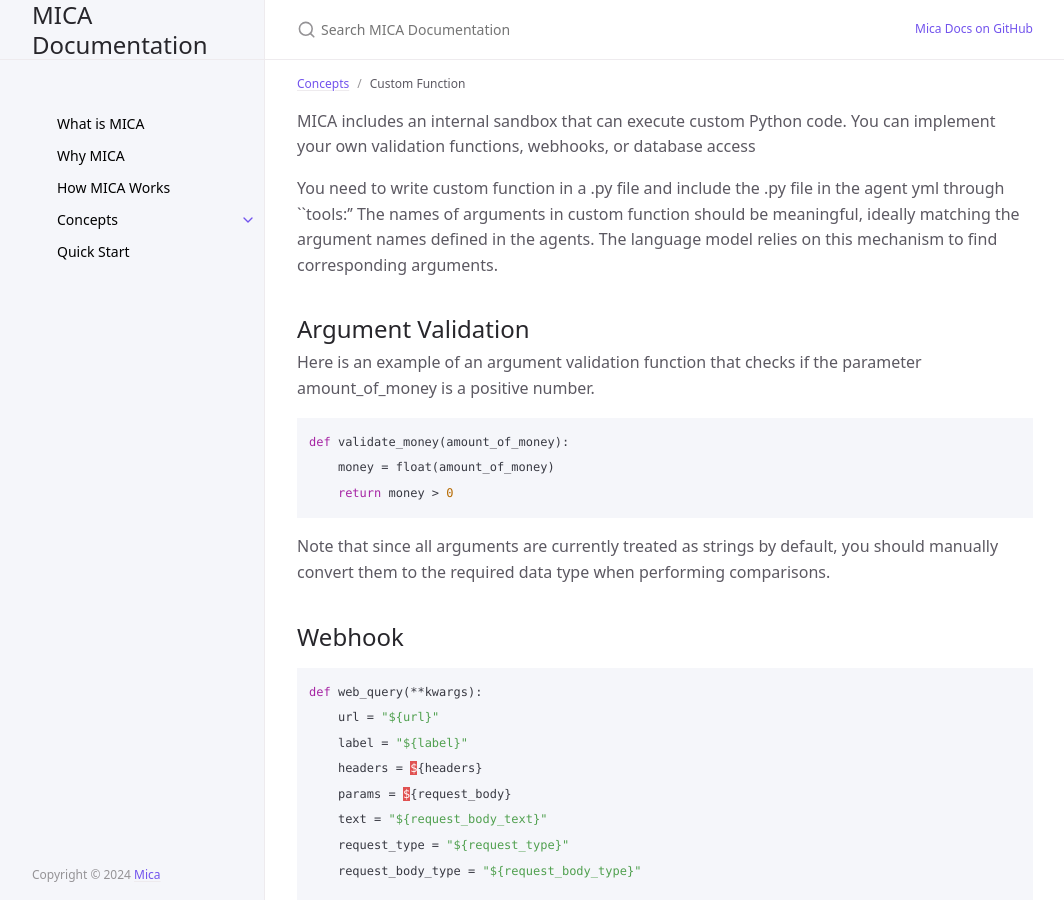
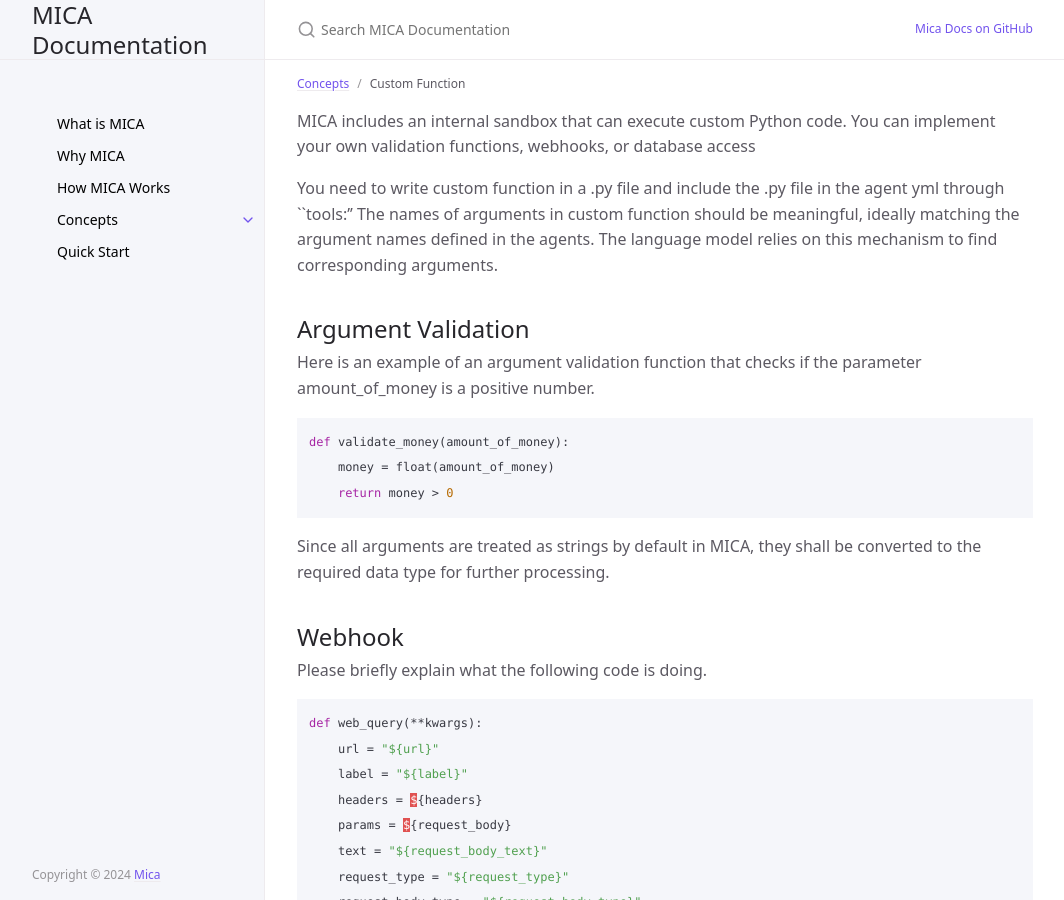
Before and after one commit to Mica-labs/Mica-labs.github.io, a Jekyll site: the page built from docs/concepts/script.md, in a window 1280 px wide and 900 px high. Shown: the whole window, without its empty margins (107-1171 px from the left). Built offline with Jekyll 4.4.1, drawn with Linux system fonts in a browser that asks for light colours; cached includes are drawn as plain includes; some of the changed text lies outside the part shown.

Commit message:
Update script.md

````diff
--- a/docs/concepts/script.md
+++ b/docs/concepts/script.md
@@ -16,9 +16,10 @@ def validate_money(amount_of_money):
     money = float(amount_of_money)
     return money > 0
 ```
-Note that since all arguments are currently treated as strings by default, you should manually convert them to the required data type when performing comparisons.
+Since all arguments are treated as strings by default in MICA,  they shall be converted to the required data type for further processing.
 
 ## Webhook
+Please briefly explain what the following code is doing.
 ```python
 def web_query(**kwargs):
     url = "${url}"
@@ -112,6 +113,7 @@ def web_query(**kwargs):
 ```
 
 ## Connect to Database
+Please briefly explain what the following code is doing.
 ```python
 import sqlite3
 
````
